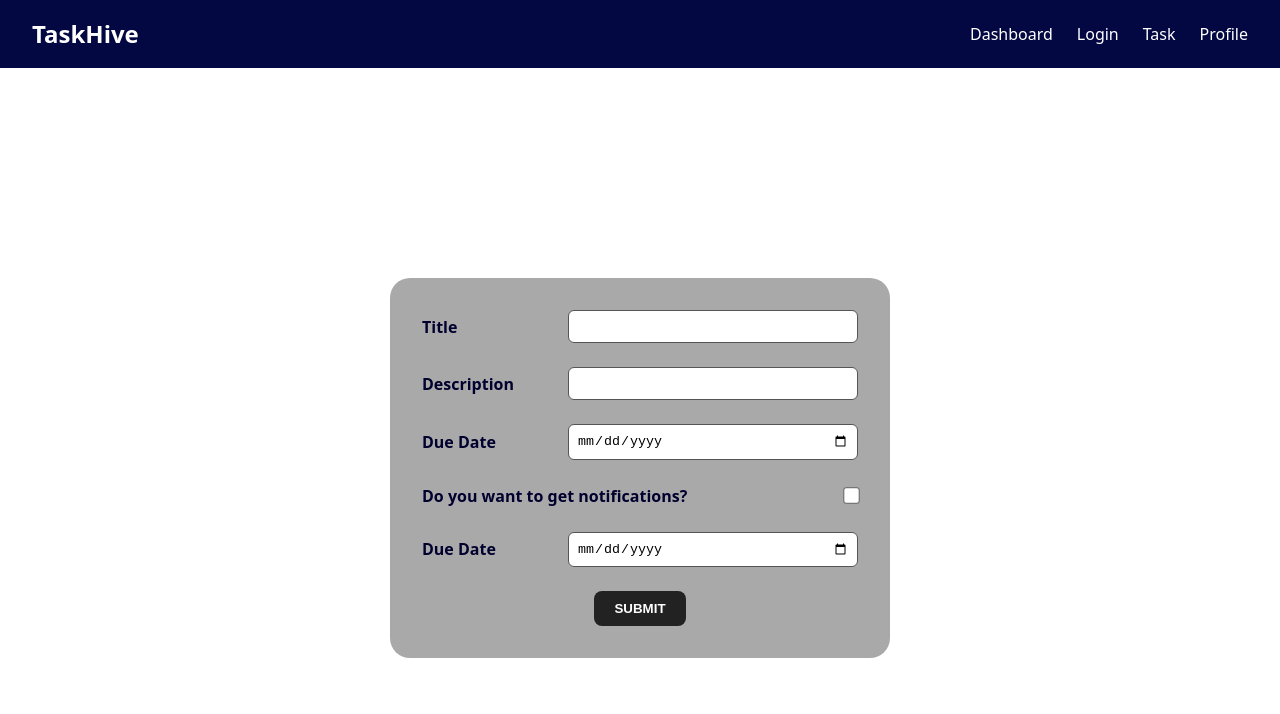
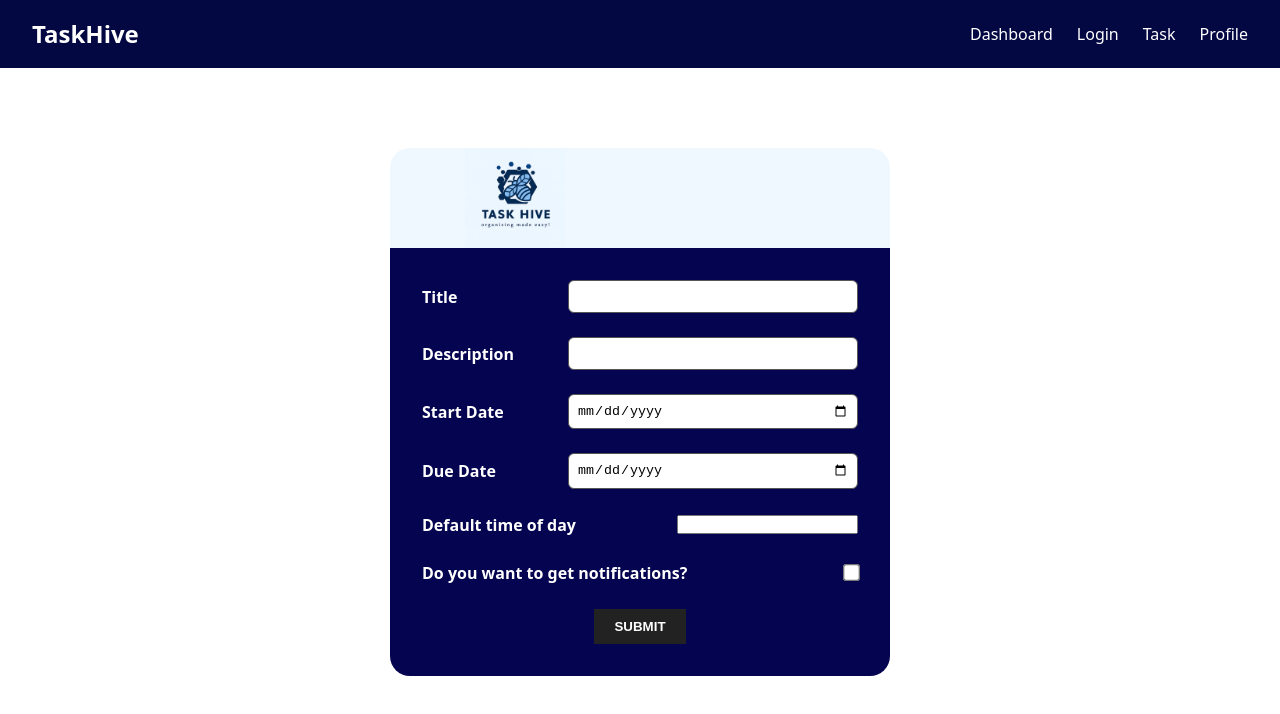
Before and after one commit to GauriKale11/SE-project_Taskhive, a React app in the folder frontend/: page /task in a window 1280 px wide. Shown: the top 714 px of the page. Built offline with nearby package versions, Linux system fonts and the light colour scheme; the HTML template or start-up script is replaced by a standard one.

Commit message:
Update styling of Task.jsx page

```diff
--- a/frontend/src/pages/Task.jsx
+++ b/frontend/src/pages/Task.jsx
@@ -1,9 +1,13 @@
 import React from 'react';
 import "../styles/add-task.css";
+import logo from "../assets/logo.jpg";
 
 const Task = () => {
   return (
     <div className="add-task-container">
+        <div className="add-task-logo">
+            <img src={logo}  />
+        </div>
         <div className="add-task-box">
 
             <div className="add-form">
@@ -17,13 +21,8 @@ const Task = () => {
             </div>
 
             <div className="add-form">
-                <label>Due Date</label>
+                <label>Start Date</label>
                 <input type="date"/>
-            </div>
-
-            <div className="add-form">
-                <label>Do you want to get notifications?</label>
-                <input type="checkbox"/>
             </div>
 
             <div className="add-form">
@@ -31,6 +30,15 @@ const Task = () => {
                 <input type="date"/>
             </div>
 
+            <div className="add-form">
+                <label>Default time of day</label>
+                <input type="number" />
+            </div>
+
+            <div className="add-form">
+                <label>Do you want to get notifications?</label>
+                <input type="checkbox"/>
+            </div>
             <div className="add-btn-div">
                 <button className="add-sub-btn">SUBMIT</button>
             </div>
--- a/frontend/src/styles/add-task.css
+++ b/frontend/src/styles/add-task.css
@@ -7,18 +7,36 @@
 .add-task-container {
     min-height: 100vh;
     display: flex;
-    justify-content: center;
     align-items: center;
+    flex-direction: column;
+    margin-top: 80px;
+}
+
+.add-task-logo {
+    width: 500px;
+    height: 100px;
+    overflow: hidden;
+    background-color: aliceblue;
+    border-top-left-radius: 20px;
+    border-top-right-radius: 20px;
+}
+
+.add-task-logo > img {
+    width: 50%;
+    height: 100%;
+    object-fit: contain;
 }
 
 .add-task-box {
     width: 500px;
-    background-color: darkgrey;
+    color: white;
     display: flex;
     flex-direction: column;
     padding: 2rem;
     gap: 1.5rem;
-    border-radius: 20px;
+    background-color: #040450;
+    border-bottom-left-radius: 20px;
+    border-bottom-right-radius: 20px;
 }
 
 .add-form {
@@ -31,7 +49,6 @@
 .add-form > label {
     flex: 1;
     font-weight: bold;
-    color: rgb(0, 0, 46);
 }
 
 .add-form > input[type="text"],
@@ -57,7 +74,6 @@
     background-color: #222;
     color: white;
     border: none;
-    border-radius: 8px;
     cursor: pointer;
     font-weight: bold;
 }
```
